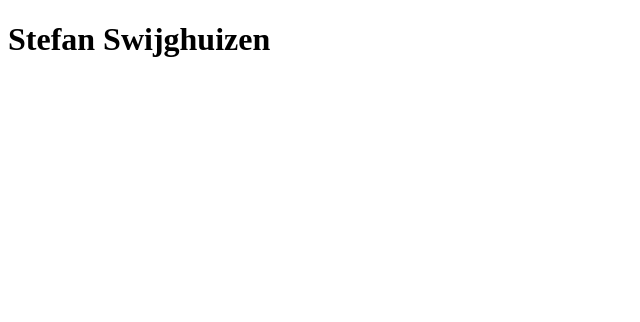
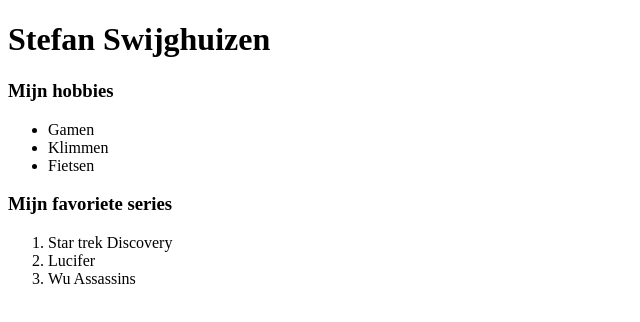
Before and after one commit to geomastergaming/Wie-ben-ik-7238dce5, a plain HTML site: page index.html in a window 1280 px wide. Shown: the whole page, without its empty margins (0-640 px from the left). Drawn offline with Linux system fonts and the light colour scheme.

Commit message:
Uitwerking van de exercise

```diff
--- a/index.html
+++ b/index.html
@@ -7,5 +7,17 @@
 </head>
 <body>
     <h1>Stefan Swijghuizen</h1>
+    <h3>Mijn hobbies</h3>
+    <ul>
+        <li>Gamen</li>
+        <li>Klimmen</li>
+        <li>Fietsen</li>
+    </ul>
+    <h3>Mijn favoriete series</h3>
+    <ol>
+        <li>Star trek Discovery</li>
+        <li>Lucifer</li>
+        <li>Wu Assassins</li>
+    </ol>
 </body>
 </html>
```
